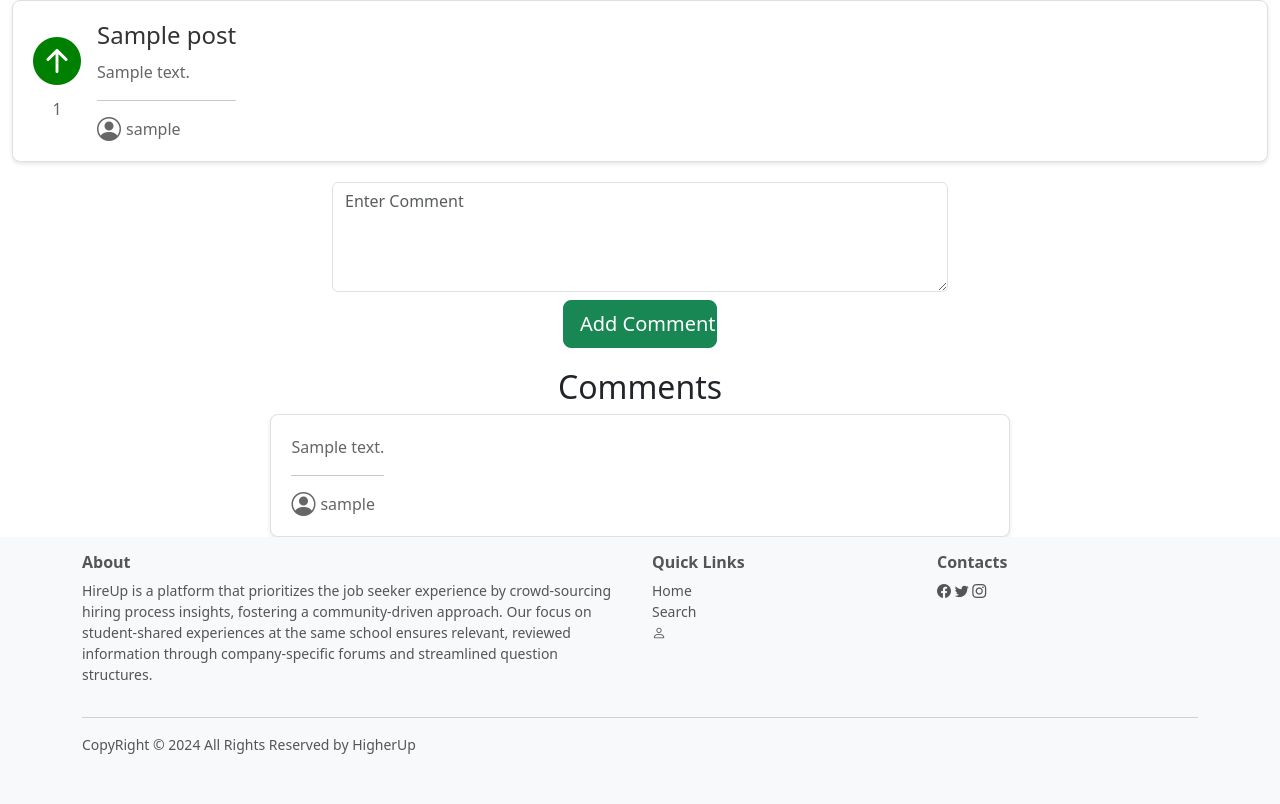
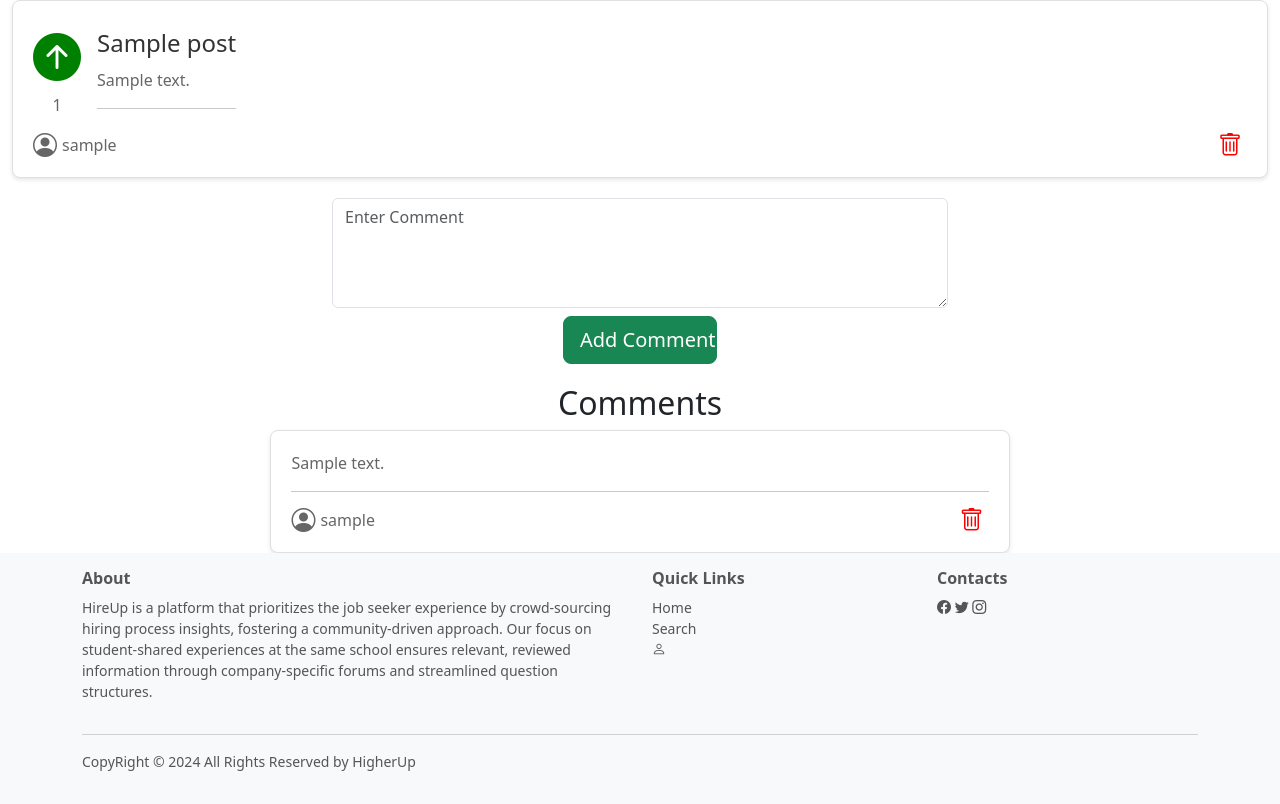
Before and after one commit to AustinfHunter/higherup, a Flask app: page /posts/1 in a window 1280 px wide. Shown: the part 56-860 px from the top of the page. Before the commit the page ends 810 px from the top, so only its background shows below. Run offline with Flask 3, Linux system fonts and the light colour scheme; a user stored in the database is signed in; tables that the repository leaves empty hold one stand-in row (values such as "Sample post"); some libraries are stand-ins or nearby versions.

Commit message:
add ability to delete comments

```diff
--- a/app/posts/routes.py
+++ b/app/posts/routes.py
@@ -113,3 +113,14 @@ def likepost():
         db.session.add(new_like)
         db.session.commit()
         return {"likeUpdate": "added"}
+
+
+@bp.route("/deletecomment/<int:id>", methods=["DELETE"])
+@login_required
+def deletecomment(id):
+    comment = Comment.query.filter_by(id=id).first()
+    if comment.author_id == current_user.id:
+        db.session.delete(comment)
+        db.session.commit()
+        return {"commentUpdate": "deleted"}
+    return {"commentUpdate": "unchanged"}
--- a/app/static/css/companySpecific.css
+++ b/app/static/css/companySpecific.css
@@ -1,4 +1,3 @@
-
 @import url('https://fonts.googleapis.com/css2?family=ABeeZee:ital@0;1&display=swap');
 
 *{
--- a/app/static/js/posts.js
+++ b/app/static/js/posts.js
@@ -2,8 +2,11 @@ $( document ).ready(() => {
 	let likeButtons = $('[id^="like-"]');
 	likeButtons.click(likePost);
 
-	let deleteButtons = $('[id^="delete-"]');
-	deleteButtons.click(deletePost);
+	let deletePostButtons = $('[id^="delete-post-"]');
+	deletePostButtons.click(deletePost);
+
+	let deleteCommentButtons = $('[id^="delete-comment-"]');
+	deleteCommentButtons.click(deleteComment);
 });
 
 const likePost = (e) => {
@@ -35,7 +38,7 @@ const likePost = (e) => {
 
 const deletePost = (e) => {
 	if (confirm("Are you sure you want to delete this post?")) {
-		let id = e.target.id.split("-")[1];
+		let id = e.target.id.split("-")[2];
 		$.ajax({
 			url: `/posts/deletepost/${id}`,
 			method: "DELETE",
@@ -45,3 +48,16 @@ const deletePost = (e) => {
 		})
 	}
 }
+
+const deleteComment = (e) => {
+	if (confirm("Are you sure you want to delete this comment?")) {
+		let id = e.target.id.split("-")[2];
+		$.ajax({
+			url: `/posts/deletecomment/${id}`,
+			method: "DELETE",
+			})
+			.done(() => {
+				location.reload();
+		})
+	}
+}
--- a/app/templates/post.html
+++ b/app/templates/post.html
@@ -17,11 +17,16 @@
 			<h2 class="post-title">{{ post.title }}</h2>
 			<p class="post-description">{{ post.content }}</p>
 			<hr>
-			<div class="posted-by">
-				<i class="bi bi-person-circle"></i>
+		</div>
+	</div>
+	<div class="posted-by d-flex justify-content-between">
+		<div class="d-flex align-items-center">
+			<i class="bi bi-person-circle"></i>
 			<p class="mb-0">{{ post.get_author().user_name }}</p>
-			</div>
 		</div>
+		{% if user and post.author_id == user.id %}
+		<i class="bi bi-trash" style="color: red;" id="delete-post-{{post.id}}"></i>
+		{% endif %}
 	</div>
 </div>
 
@@ -36,17 +41,22 @@
 {% endif %}
 
 <div class="container-fluid">
-<h2 class="comments-header">Comments</h2>
+	<h2 class="comments-header">Comments</h2>
 	{% for comment in comments %}
 	<div class="comment">
-		<div class="post-content">
+		<div class="post-content d-flex row">
 			<div>
 				<p class="post-description">{{ comment.content }}</p>
 				<hr>
-				<div class="posted-by">
+			</div>
+			<div class="posted-by d-flex justify-content-between">
+				<div class="d-flex align-items-center">
 					<i class="bi bi-person-circle"></i>
-				<p class="mb-0">{{ comment.get_author().user_name }}</p>
+					<p class="mb-0">{{ comment.get_author().user_name }}</p>
 				</div>
+				{% if user and comment.author_id == user.id %}
+				<i class="bi bi-trash" style="color: red;" id="delete-comment-{{comment.id}}"></i>
+				{% endif %}
 			</div>
 		</div>
 	</div>
--- a/app/templates/post_list_macro.html
+++ b/app/templates/post_list_macro.html
@@ -25,7 +25,7 @@
 			<p class="mb-0">{{ post.get_author().user_name }}</p>
 		</div>
 		{% if user and post.author_id == user.id %}
-		<i class="bi bi-trash" style="color: red;" id="delete-{{post.id}}"></i>
+		<i class="bi bi-trash" style="color: red;" id="delete-post-{{post.id}}"></i>
 		{% endif %}
 	</div>
 </div>
--- a/app/templates/posts.html
+++ b/app/templates/posts.html
@@ -78,7 +78,7 @@
 </div>
 
 	<div class="container-fluid mt-5">
-		<h2 class="text-center mb-4">Popular Reviews</h2>
+		<h2 class="text-center mb-4">Popular Posts</h2>
 		{% from "post_list_macro.html" import list_posts %}
 		{{ list_posts(posts, user_likes, user) }}
 	</div>
```
